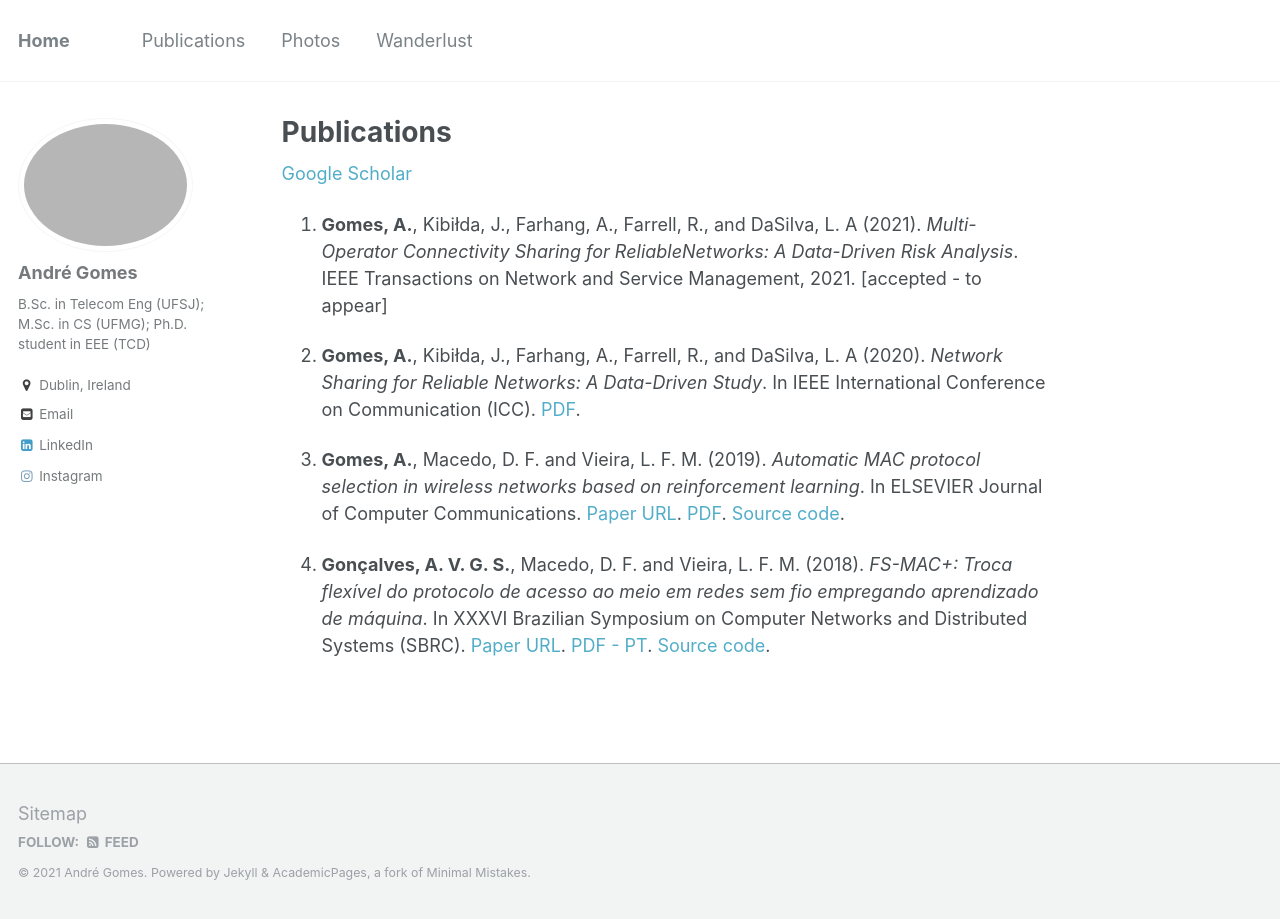
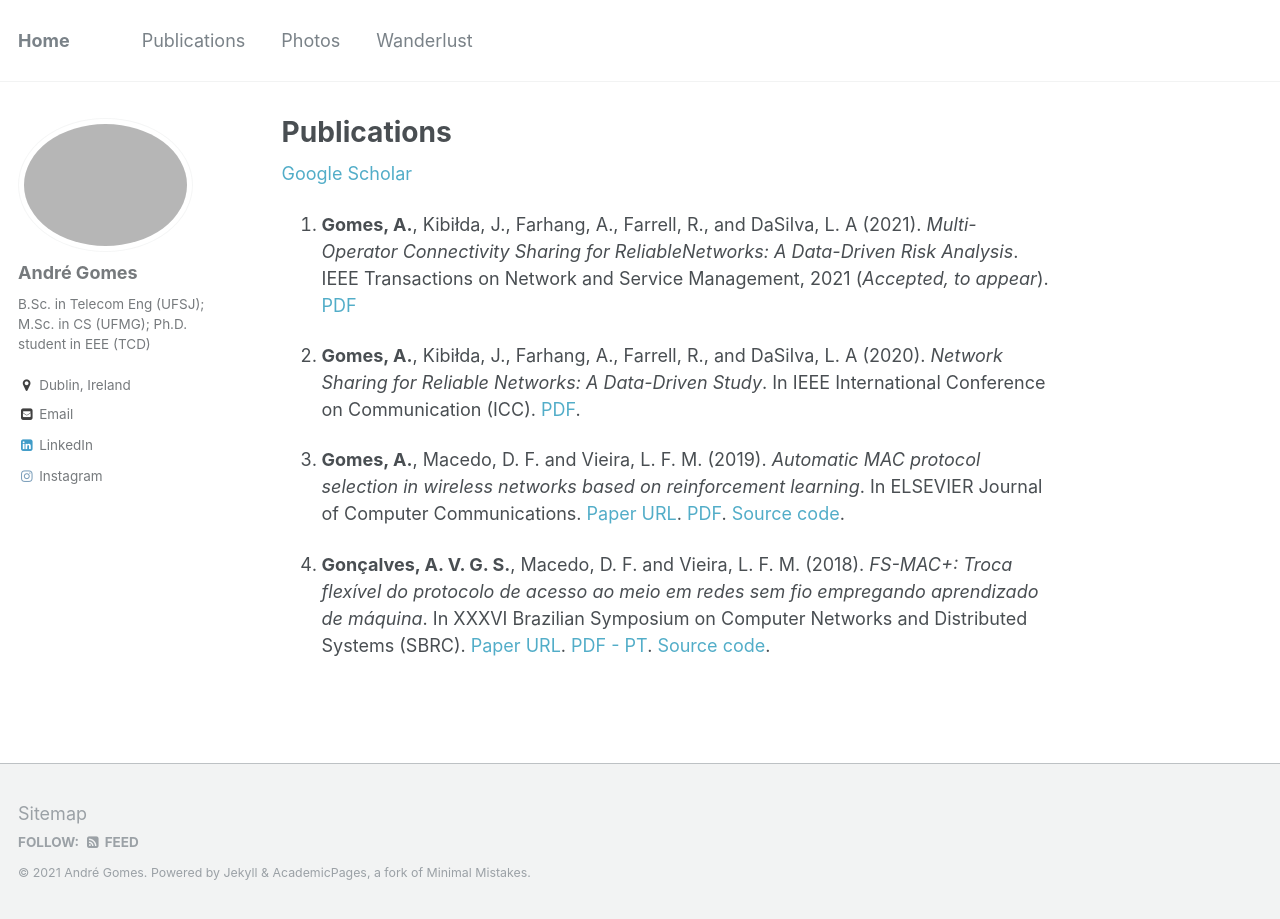
Before and after one commit to avgsg/avgsg.github.io, a Jekyll site: the page built from _pages/publications.md, in a window 1280 px wide. Built offline with Jekyll 4.4.1, drawn with Linux system fonts in a browser that asks for light colours.

Commit message:
Add IEEE TNSM 2021 pdf.

```diff
--- a/_pages/publications.md
+++ b/_pages/publications.md
@@ -6,7 +6,7 @@ author_profile: true
 
 [Google Scholar](https://scholar.google.com/citations?hl=en&user=ZwxeyZMAAAAJ)
 
-1. **Gomes, A.**, Kibiłda, J., Farhang, A., Farrell, R., and DaSilva, L. A (2021). _Multi-Operator Connectivity Sharing for ReliableNetworks: A Data-Driven Risk Analysis_.  IEEE Transactions on Network and Service Management, 2021. [accepted - to appear]
+1. **Gomes, A.**, Kibiłda, J., Farhang, A., Farrell, R., and DaSilva, L. A (2021). _Multi-Operator Connectivity Sharing for ReliableNetworks: A Data-Driven Risk Analysis_.  IEEE Transactions on Network and Service Management, 2021 (_Accepted, to appear_). [PDF](../files/papers/ieee-tnsm-si-2021.pdf)
 
 2. **Gomes, A.**, Kibiłda, J., Farhang, A., Farrell, R., and DaSilva, L. A (2020). _Network Sharing for Reliable Networks: A Data-Driven Study_. In IEEE International Conference on Communication (ICC). [PDF](../files/papers/icc-2020-net-sharing.pdf).
 
```
Also changed, not shown: 1 other file.
